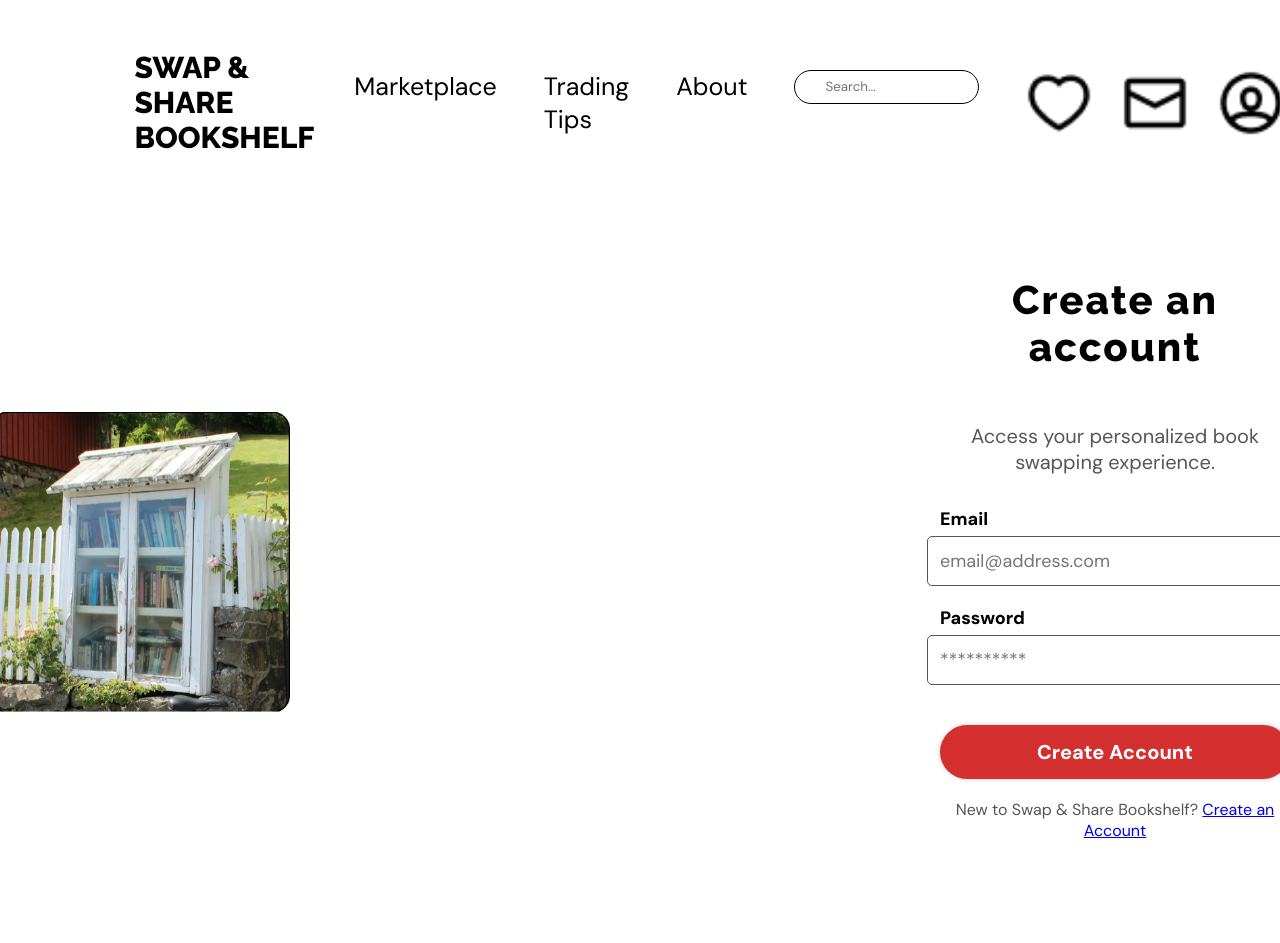
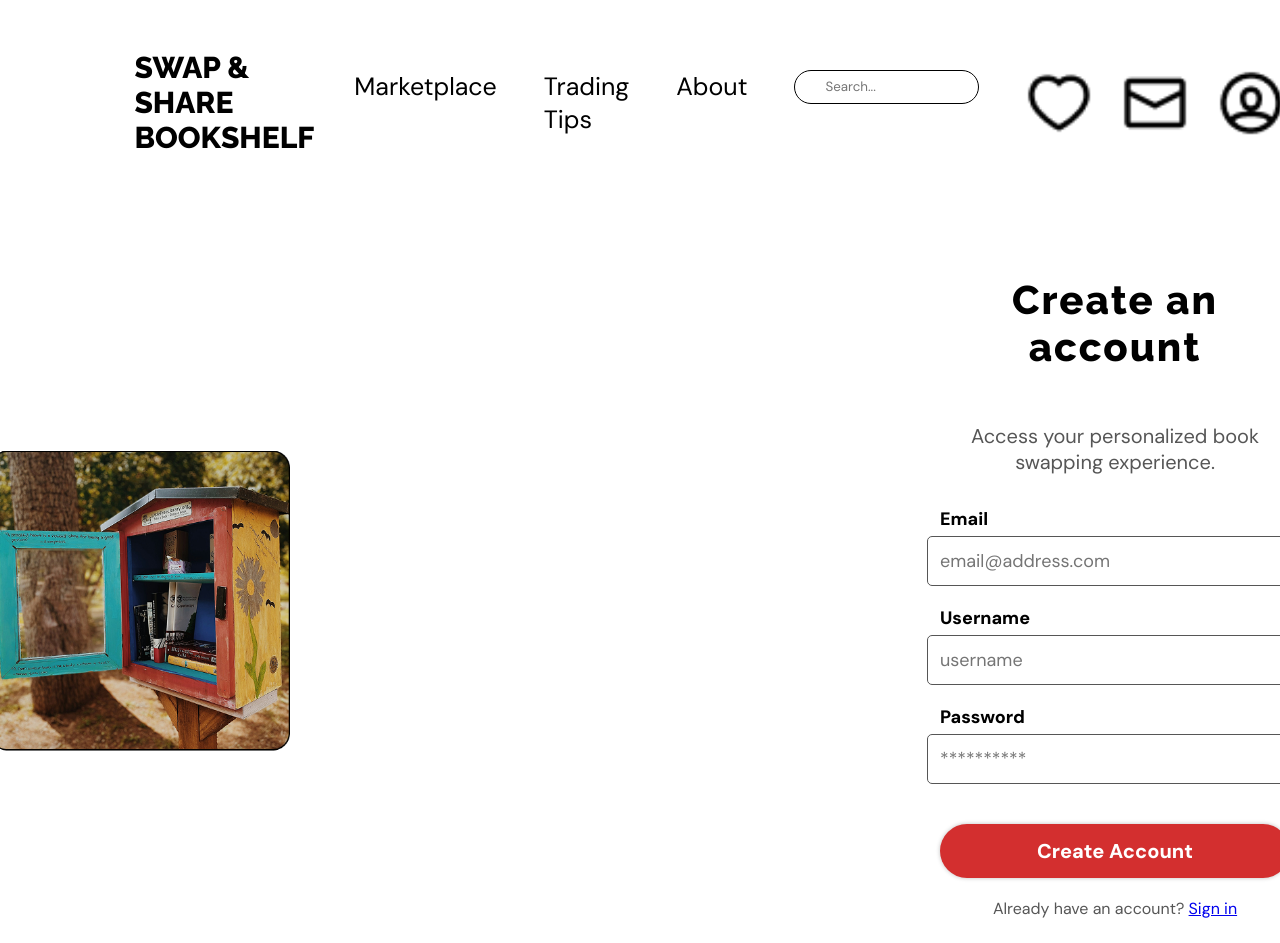
Before and after one commit to gino-reinke/Swap-and-Share-Bookshelf, a React (Vite) app: page /signup in a window 1280 px wide. Shown: the top 943 px of the page. Before the commit the page ends 865 px from the top, so only its background shows below. Built offline with nearby package versions, Linux system fonts and the light colour scheme.

Commit message:
Aded authentication import to firebase config Tweaks to login and signup pages

```diff
--- a/src/components/Login/Login.jsx
+++ b/src/components/Login/Login.jsx
@@ -1,5 +1,6 @@
 import React, { useState } from 'react';
 import styles from './Login.module.css';
+import { useNavigate, Link } from 'react-router-dom';
 import { getImageUrl } from '../../utils';
 
 export const Login = () => {
@@ -47,7 +48,7 @@ export const Login = () => {
                 <button className={styles.loginBtn}>Login</button>
 
                 <p className={styles.registerPrompt}>
-                    New to Swap & Share Bookshelf? <a href="#">Create an Account</a>
+                    New to Swap & Share Bookshelf? <a href="/signup">Create an Account</a>
                 </p>
 
             </div>
--- a/src/components/Navbar/Navbar.jsx
+++ b/src/components/Navbar/Navbar.jsx
@@ -1,5 +1,5 @@
 import React, { useState } from 'react';
-import { useNavigate, Link } from 'react-router-dom';  // <-- import Link
+import { useNavigate, Link } from 'react-router-dom';
 import styles from './Navbar.module.css';
 import { getImageUrl } from '../../utils';
 
--- a/src/components/Signup/Signup.jsx
+++ b/src/components/Signup/Signup.jsx
@@ -1,16 +1,18 @@
 import React, { useState } from 'react';
 import styles from './Signup.module.css';
+import { useNavigate, Link } from 'react-router-dom';
 import { getImageUrl } from '../../utils';
 
 export const Signup = () => {
     const [email, setEmail] = useState('');
     const [password, setPassword] = useState('');
+    const [username, setUsername] = useState('');
 
     return (
         <section className={styles.container}>
             {/* Move the image div to the left */}
             <img
-                src={getImageUrl("login/loginLibrary.png")}
+                src={getImageUrl("signup/signupLibrary.png")}
                 alt="Little Library Image"
                 className={styles.heroImg}
             />
@@ -34,6 +36,17 @@ export const Signup = () => {
                 </div>
 
                 <div className={styles.inputContainer}>
+                    <label className={styles.label}>Username</label>
+                    <input
+                        type="username"
+                        placeholder="username"
+                        value={username}
+                        onChange={(event) => setUsername(event.target.value)}
+                        className={styles.input}
+                    />
+                </div>
+
+                <div className={styles.inputContainer}>
                     <label className={styles.label}>Password</label>
                     <input
                         type="password"
@@ -47,7 +60,7 @@ export const Signup = () => {
                 <button className={styles.loginBtn}>Create Account</button>
 
                 <p className={styles.registerPrompt}>
-                    New to Swap & Share Bookshelf? <a href="#">Create an Account</a>
+                Already have an account? <a href="/signin">Sign in</a>
                 </p>
 
             </div>
--- a/src/firebase.js
+++ b/src/firebase.js
@@ -2,6 +2,7 @@
 import { initializeApp } from "firebase/app";
 import { getAnalytics } from "firebase/analytics";
 import { getFirestore } from "firebase/firestore";
+import { getAuth } from 'firebase/auth';
 // TODO: Add SDKs for Firebase products that you want to use
 // https://firebase.google.com/docs/web/setup#available-libraries
 
@@ -21,3 +22,5 @@ const firebaseConfig = {
 const app = initializeApp(firebaseConfig);
 const analytics = getAnalytics(app);
 export const firestore = getFirestore(app);
+const auth = getAuth(app);
+export { auth };
```
Also changed, not shown: assets/signup/signupLibrary.png (added).
